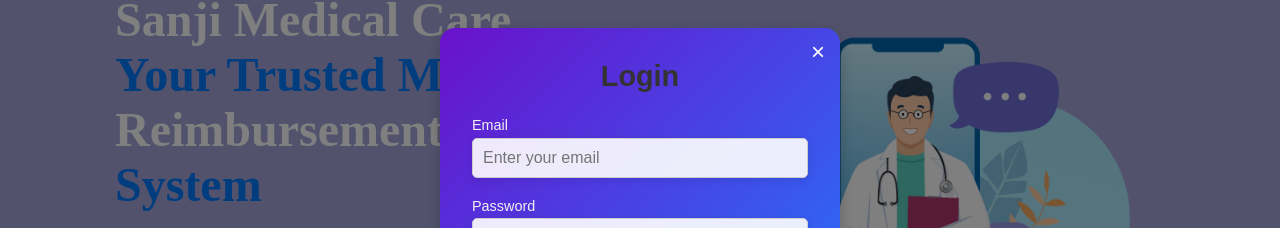
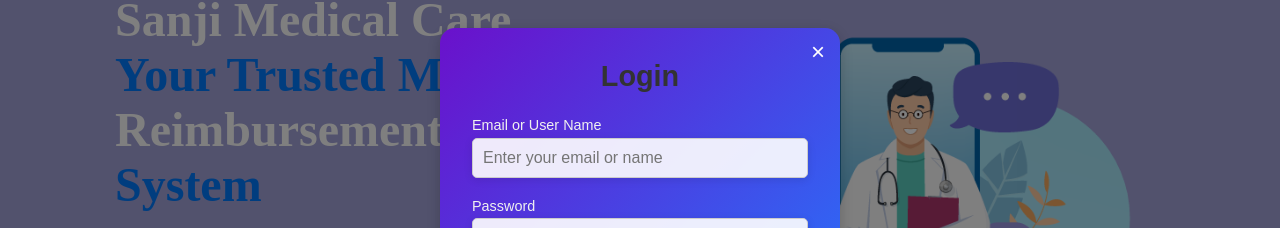
Before and after one commit to YKamalnath/Online-appointment-booking-frontend, a React (Create React App) app: page / in a window 1280 px wide. Both pictures are taken after a click on the button "Sign In". Shown: the part 202-430 px from the top of the page. Built offline with nearby package versions, Linux system fonts and the light colour scheme.

Commit message:
User name or email login success

```diff
--- a/src/layouts/simpleLayout/navbar/Navbar.jsx
+++ b/src/layouts/simpleLayout/navbar/Navbar.jsx
@@ -93,41 +93,120 @@ const handlePasswordChange = (e) => {
 
 
 
+  // const handleLoginSubmit = async (e) => {
+  //   e.preventDefault();
+
+  //   console.log("Login state:", { email, password });
+
+
+  //   // if (!email || !password) {
+  //   //   alert("Please enter both email and password");
+  //   //   return;
+  //   // }
+  //   setErrors({ email: "", password: "" }); // Reset errors before submitting
+
+  //   let isValid = true;
+  //   if (!email || !password) {
+  //     isValid = false;
+  //     setErrors((prevErrors) => ({
+  //       ...prevErrors,
+  //       email: !email ? "Email is required" : "",
+  //       password: !password ? "Password is required" : "",
+  //     }));
+  //   }
+
+  //   if (!isValid) return; // If form is not valid, stop further processing
+
+
+  //   try {
+  //     const userCredential = await signInWithEmailAndPassword(auth, email, password);
+  //     const user = userCredential.user;
+
+  //     // Get Firebase ID Token
+  //     const idToken = await user.getIdToken();
+
+  //     // console.log("Firebase ID Token:", idToken);
+
+  //     // Send the ID Token to the backend (if needed)
+  //     const response = await fetch("http://localhost:5000/login", {
+  //       method: "POST",
+  //       headers: {
+  //         "Content-Type": "application/json",
+  //         Authorization: `Bearer ${idToken}`,
+  //       },
+  //     });
+
+  //     const data = await response.json();
+
+  //     if (response.ok) {
+  //       localStorage.setItem("authToken", idToken);
+  //       localStorage.setItem("user", JSON.stringify(data.user));
+
+
+
+  //       // Redirect based on user role
+  //       if (data.user.role === "doctor") {
+  //         navigate("/doctor/dashboard");
+  //       } else if (data.user.role === "patient") {
+  //         navigate("/patient/dashboard");
+  //       } else {
+  //         navigate("/");
+  //       }
+  //     } else {
+  //       alert(data.message || "Login failed");
+  //     }
+  //   } catch (error) {
+  //     alert(error.message || "Login failed");
+  //   }
+
+  // };
+
   const handleLoginSubmit = async (e) => {
     e.preventDefault();
-
-    console.log("Login state:", { email, password });
-
-
-    // if (!email || !password) {
-    //   alert("Please enter both email and password");
-    //   return;
-    // }
-    setErrors({ email: "", password: "" }); // Reset errors before submitting
+    setErrors({ email: "", password: "" });
 
     let isValid = true;
     if (!email || !password) {
       isValid = false;
       setErrors((prevErrors) => ({
         ...prevErrors,
-        email: !email ? "Email is required" : "",
+        email: !email ? "Email or Name is required" : "",
         password: !password ? "Password is required" : "",
       }));
     }
+    if (!isValid) return;
 
-    if (!isValid) return; // If form is not valid, stop further processing
+    let loginEmail = email;
 
+    // Check if input is a name instead of an email
+    if (!email.includes("@")) {
+      try {
+        const response = await fetch("http://localhost:5000/get-email", {
+          method: "POST",
+          headers: {
+            "Content-Type": "application/json",
+          },
+          body: JSON.stringify({ name: email }), // Using email field for name input
+        });
+
+        const data = await response.json();
+        if (response.ok) {
+          loginEmail = data.email; // Set retrieved email
+        } else {
+          alert(data.message || "User not found");
+          return;
+        }
+      } catch (error) {
+        alert("Error fetching email: " + error.message);
+        return;
+      }
+    }
 
     try {
-      const userCredential = await signInWithEmailAndPassword(auth, email, password);
+      const userCredential = await signInWithEmailAndPassword(auth, loginEmail, password);
       const user = userCredential.user;
-
-      // Get Firebase ID Token
       const idToken = await user.getIdToken();
 
-      // console.log("Firebase ID Token:", idToken);
-
-      // Send the ID Token to the backend (if needed)
       const response = await fetch("http://localhost:5000/login", {
         method: "POST",
         headers: {
@@ -137,29 +216,19 @@ const handlePasswordChange = (e) => {
       });
 
       const data = await response.json();
-
       if (response.ok) {
         localStorage.setItem("authToken", idToken);
         localStorage.setItem("user", JSON.stringify(data.user));
 
-
-
-        // Redirect based on user role
-        if (data.user.role === "doctor") {
-          navigate("/doctor/dashboard");
-        } else if (data.user.role === "patient") {
-          navigate("/patient/dashboard");
-        } else {
-          navigate("/");
-        }
+        navigate(data.user.role === "doctor" ? "/doctor/dashboard" : "/patient/dashboard");
       } else {
         alert(data.message || "Login failed");
       }
     } catch (error) {
       alert(error.message || "Login failed");
     }
+  };
 
-  };
 
 
   const handleSignupSubmit = async (e) => {
@@ -327,14 +396,14 @@ const handlePasswordChange = (e) => {
                 <h2>Login</h2>
                 <form onSubmit={handleLoginSubmit}>
                   <div className="form-group">
-                    <label htmlFor="login-email">Email</label>
+                    <label htmlFor="login-email">Email or User Name</label>
                     <input
-                      type="email"
-                      id="login-email"
+                      type="text" // Changed from "email" to "text"
+                      id="login-identifier"
                       className="form-control"
-                      value={email}
+                      value={email} // This variable now holds either email or name
                       onChange={handleEmailChange}
-                      placeholder="Enter your email"
+                      placeholder="Enter your email or name"
                     />
                     {errors.email && <div className="error">{errors.email}</div>}
                   </div>
```
